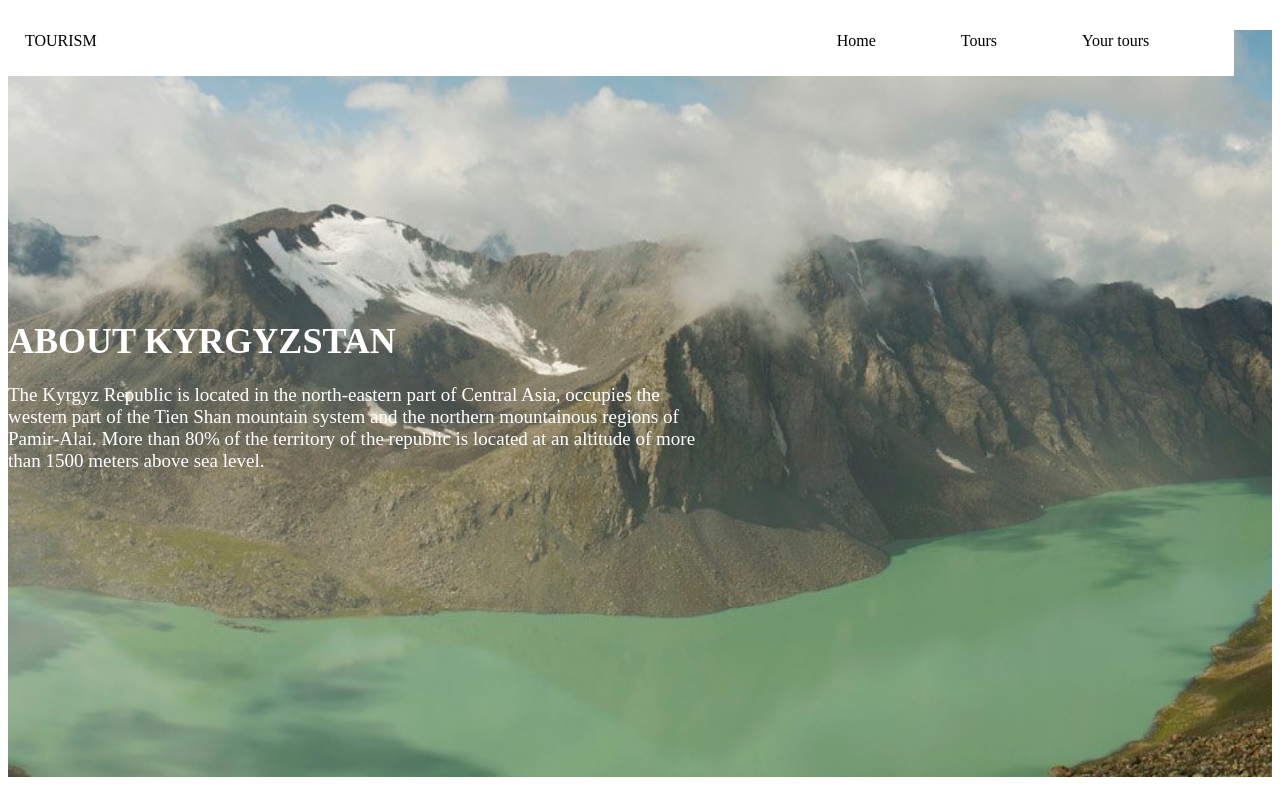
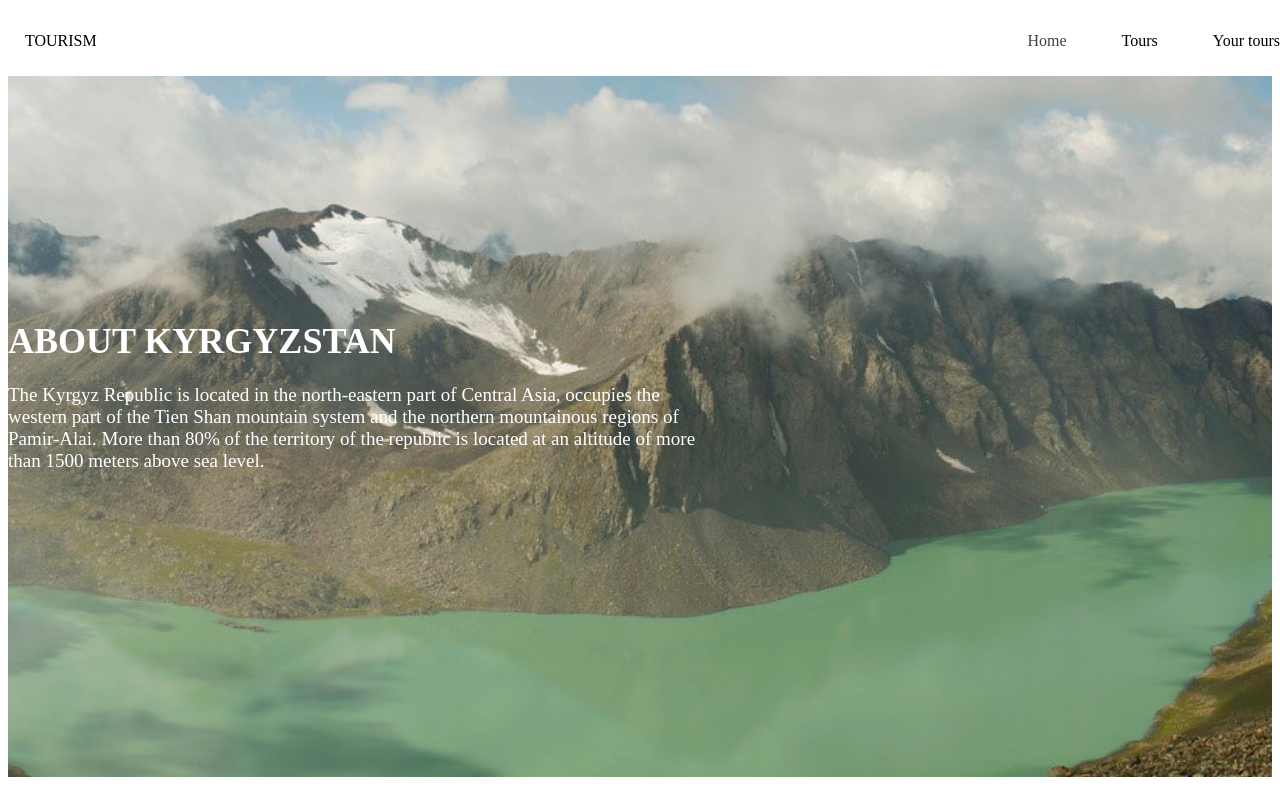
Before and after one commit to bupaleo/bupaleo.github.io, a plain HTML site: page index.html in a window 1280 px wide. Both pictures are taken after a click on the link "Home". Shown: the top 800 px of the page. Drawn offline with Linux system fonts and the light colour scheme; a web font is replaced by a local one.

Commit message:
Add files via upload

```diff
--- a/style.css
+++ b/style.css
@@ -56,8 +56,9 @@ header{background-color: rgb(255, 255, 255); padding-bottom:10px}
     font-weight: normal;
     position: fixed;
     top:0;
-
-    left:0;    color: black;
+    left:0;
+    width: 100%;
+    color: black;
 }
     .wrapper{
         max-width: 1560px;
@@ -79,9 +80,19 @@ header{background-color: rgb(255, 255, 255); padding-bottom:10px}
     }
     a{        color: black}
     .header__item{
-        margin-right: 85px;
+        margin-right: 55px;
     }
+    .header__item:last-child{
+        margin-right: 0;
+    }
+    .header__link:hover, .header__link:focus, .header__link:active{
+        opacity: .75;
 
+    }
+.intro{
+    height: 747px;
+    background: url(kyrgyzstan.jpg) no-repeat center;
+    background-size: cover;}
 .intro{
     height: 747px;
     background: url(img/kyrgyzstan.jpg) no-repeat center;
```
